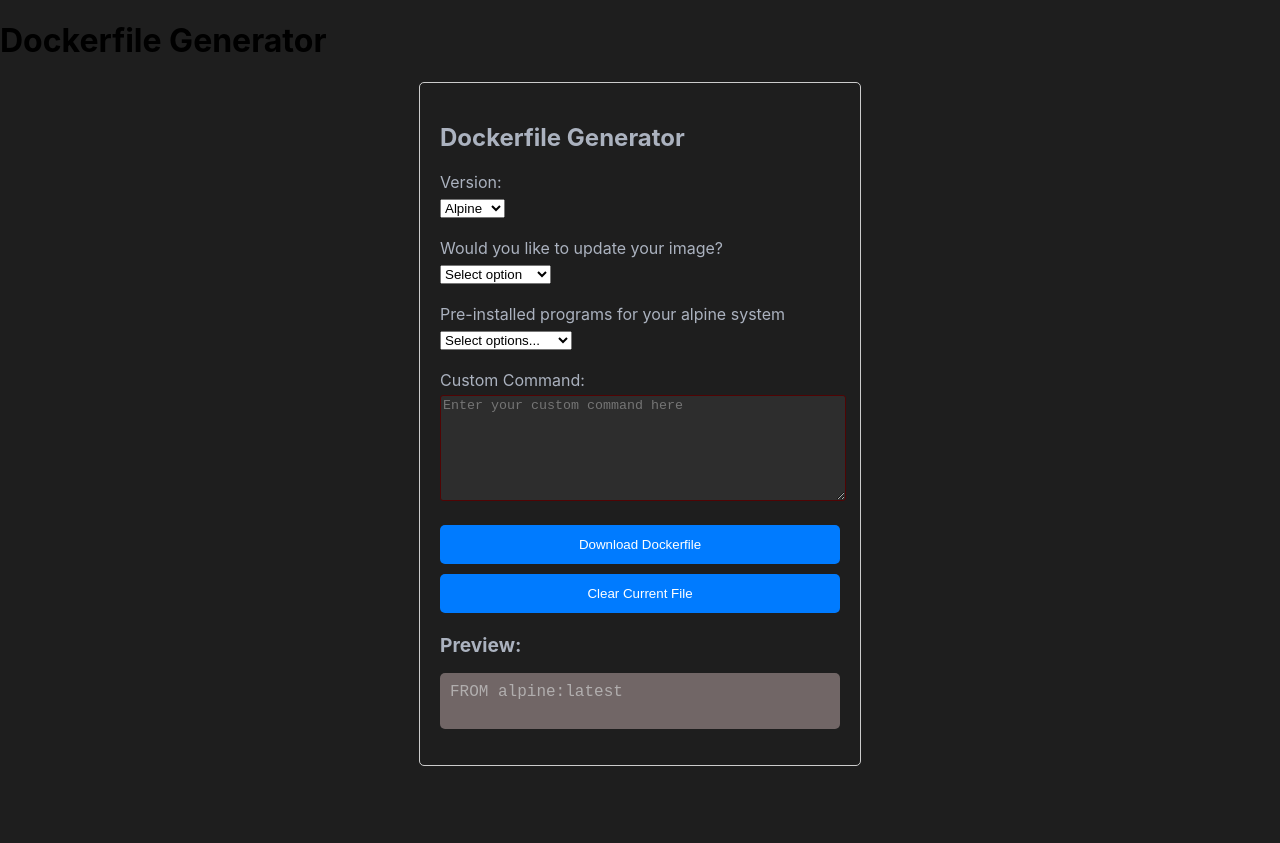
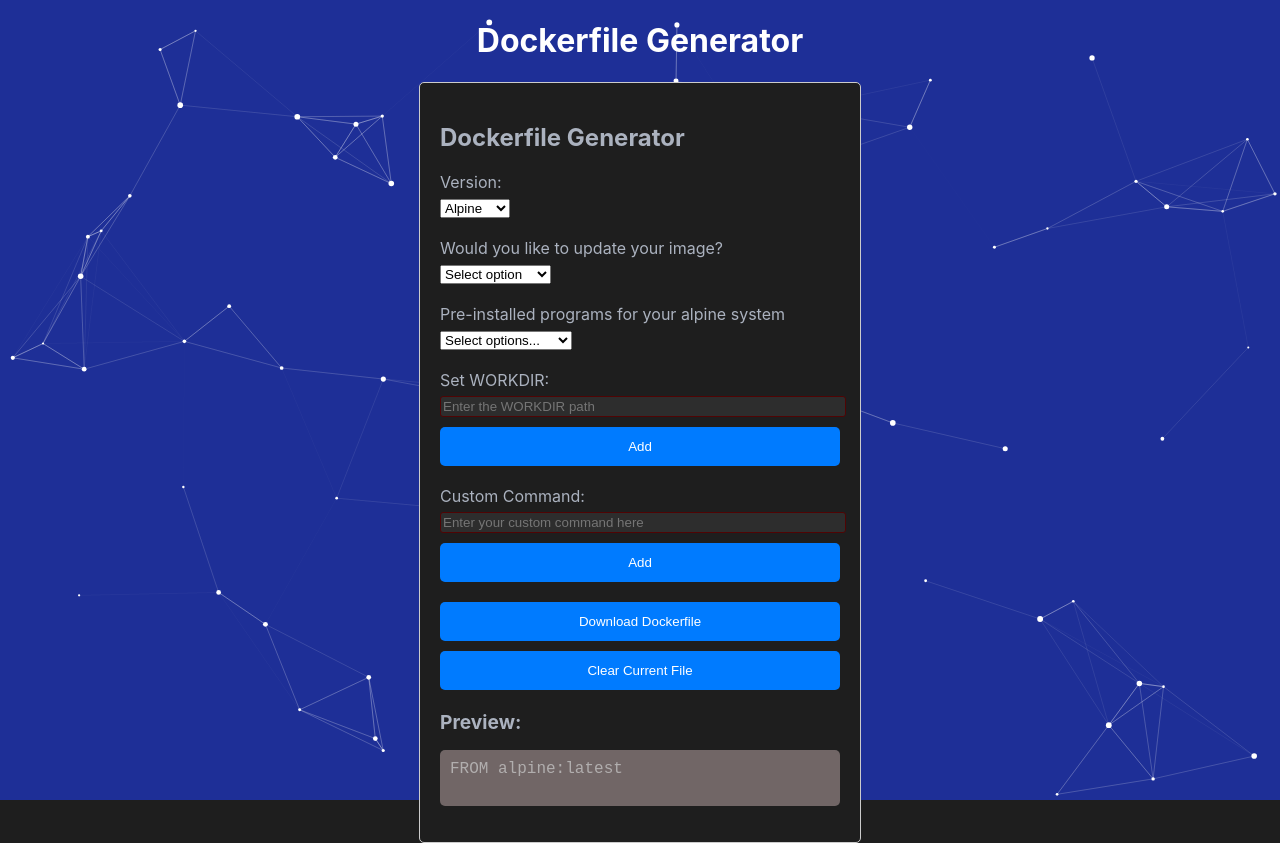
Before and after one commit to tblautenberg/DockerfileWebGen, a React (Create React App) app: page / in a window 1280 px wide. Before the commit the page ends 800 px from the top, so only its background shows below. Built offline with nearby package versions, Linux system fonts and the light colour scheme.

Commit message:
Add particles.js background and some more stuff

```diff
--- a/package.json
+++ b/package.json
@@ -6,9 +6,12 @@
     "@testing-library/jest-dom": "^5.17.0",
     "@testing-library/react": "^13.4.0",
     "@testing-library/user-event": "^13.5.0",
+    "@tsparticles/react": "^3.0.0",
+    "@tsparticles/slim": "^3.3.0",
     "react": "^18.2.0",
     "react-dom": "^18.2.0",
     "react-scripts": "5.0.1",
+    "react-tsparticles": "^2.12.2",
     "web-vitals": "^2.1.4"
   },
   "scripts": {
--- a/src/App.css
+++ b/src/App.css
@@ -2,37 +2,29 @@
   text-align: center;
 }
 
-.App-logo {
-  height: 40vmin;
-  pointer-events: none;
+.App-header {
+  background-color: transparent; /* Set the background color to transparent */
+  color: white;
+  margin-bottom: 20px; /* Add margin to separate from particles */
 }
 
-@media (prefers-reduced-motion: no-preference) {
-  .App-logo {
-    animation: App-logo-spin infinite 20s linear;
-  }
+
+.particles-container {
+  position: relative;
+  width: 100%;
+  height: 100%;
 }
 
-.App-header {
-  background-color: #282c34;
-  min-height: 100vh;
-  display: flex;
-  flex-direction: column;
-  align-items: center;
-  justify-content: center;
-  font-size: calc(10px + 2vmin);
-  color: white;
+#particles {
+  position: absolute;
+  top: 0;
+  left: 0;
+  width: 100%;
+  height: 100%;
+  z-index: -1; /* Ensure the particles are rendered as a background */
 }
 
-.App-link {
-  color: #61dafb;
+.dockerfile-generator-container {
+  position: relative;
+  z-index: 1; /* Ensure the DockerfileGenerator is rendered above the particles */
 }
-
-@keyframes App-logo-spin {
-  from {
-    transform: rotate(0deg);
-  }
-  to {
-    transform: rotate(360deg);
-  }
-}
--- a/src/App.js
+++ b/src/App.js
@@ -1,5 +1,7 @@
 import React from 'react';
 import DockerfileGenerator from './DockerfileGenerator';
+import ParticlesComponent from './components/particles';
+import './App.css';
 
 function App() {
   return (
@@ -7,7 +9,10 @@ function App() {
       <header className="App-header">
         <h1>Dockerfile Generator</h1>
       </header>
-      <DockerfileGenerator />
+      <div className="container">
+        <DockerfileGenerator className="dockerfile-generator" />
+        <ParticlesComponent id="particles" />
+      </div>
     </div>
   );
 }
--- a/src/DockerfileGenerator.css
+++ b/src/DockerfileGenerator.css
@@ -6,6 +6,7 @@
   border-radius: 5px;
   background-color: #1e1e1e; /* Dark background color */
   color: #d4d4d4; /* Text color */
+  text-align: left; /* Align text to the left */
 }
 
 body {
--- a/src/DockerfileGenerator.js
+++ b/src/DockerfileGenerator.js
@@ -4,41 +4,41 @@ import './DockerfileGenerator.css'; // Import CSS for styling
 function DockerfileGenerator() {
   const [version, setVersion] = useState('alpine');
   const [selectedOptions, setSelectedOptions] = useState([]);
+  const [workdir, setWorkdir] = useState(''); // State for WORKDIR
   const [customCommand, setCustomCommand] = useState(''); // State for custom command
-  const [dockerfilePreview, setDockerfilePreview] = useState('');
+  const [dockerfileContent, setDockerfileContent] = useState('');
 
   useEffect(() => {
     // Generate Dockerfile content based on user input
-    let dockerfileContent = `FROM ${version}:latest\n\n`; // Add a line break after FROM statement
+    let content = `FROM ${version}:latest\n\n`; // Add a line break after FROM statement
 
     selectedOptions.forEach(option => {
-      dockerfileContent += `${option}\n\n`; // Add option followed by a newline
+      content += `${option}\n\n`; // Add option followed by a newline
     });
 
-    if (customCommand.trim() !== '') {
-      dockerfileContent += `${customCommand}\n\n`; // Add custom command followed by a newline
-    }
-
-    setDockerfilePreview(dockerfileContent); // Update preview content
-  }, [version, selectedOptions, customCommand]); // Run this effect whenever inputs change
+    setDockerfileContent(content); // Update Dockerfile content
+  }, [version, selectedOptions]); // Run this effect whenever inputs change
 
   const handleOptionSelect = (e) => {
     const optionValue = e.target.value;
     setSelectedOptions(prevOptions => [...prevOptions, optionValue]); // Add the selected option to the array
   };
 
+  const handleAddWorkdir = () => {
+    if (workdir.trim() !== '') {
+      setSelectedOptions(prevOptions => [...prevOptions, `WORKDIR ${workdir}`]); // Add WORKDIR command to selected options
+      setWorkdir(''); // Reset WORKDIR field
+    }
+  };
+
+  const handleAddCustomCommand = () => {
+    if (customCommand.trim() !== '') {
+      setSelectedOptions(prevOptions => [...prevOptions, customCommand]); // Add custom command to selected options
+      setCustomCommand(''); // Reset custom command field
+    }
+  };
+
   const handleDownload = () => {
-    // Generate Dockerfile content based on user input
-    let dockerfileContent = `FROM ${version}:latest\n`;
-
-    selectedOptions.forEach(option => {
-      dockerfileContent += `${option}\n`; // Add option followed by a newline
-    });
-
-    if (customCommand.trim() !== '') {
-      dockerfileContent += `${customCommand}\n`; // Add custom command followed by a newline
-    }
-
     // Create a Blob and initiate download
     const blob = new Blob([dockerfileContent], { type: 'text/plain' });
     const url = URL.createObjectURL(blob);
@@ -53,8 +53,8 @@ function DockerfileGenerator() {
   const handleClear = () => {
     if (window.confirm('Are you sure you want to clear the current file?')) {
       setSelectedOptions([]);
-      setCustomCommand('');
-      setDockerfilePreview(`FROM ${version}:latest\n\n`);
+      setWorkdir(''); // Reset WORKDIR field
+      setCustomCommand(''); // Reset custom command field
     }
   };
 
@@ -70,6 +70,9 @@ function DockerfileGenerator() {
         >
           <option value="alpine">Alpine</option>
           <option value="debian">Debian</option>
+          <option value="ubuntu">Ubuntu</option>
+          <option value="centos">CentOS</option>
+          <option value="fedora">Fedora</option>
         </select>
       </div>
 
@@ -114,15 +117,27 @@ function DockerfileGenerator() {
       </div>
 
       <div className="input-group">
+        <label htmlFor="workdir">Set WORKDIR:</label>
+        <input
+          id="workdir"
+          type="text"
+          value={workdir}
+          onChange={(e) => setWorkdir(e.target.value)}
+          placeholder="Enter the WORKDIR path"
+        />
+        <button onClick={handleAddWorkdir}>Add</button>
+      </div>
+
+      <div className="input-group">
         <label htmlFor="customCommand">Custom Command:</label>
-        <textarea
+        <input
           id="customCommand"
+          type="text"
           value={customCommand}
           onChange={(e) => setCustomCommand(e.target.value)}
           placeholder="Enter your custom command here"
-          rows="5" // Set the number of rows
-          cols="50" // Set the number of columns
         />
+        <button onClick={handleAddCustomCommand}>Add</button>
       </div>
 
       <div className="button-group">
@@ -133,7 +148,7 @@ function DockerfileGenerator() {
       {/* Preview Section */}
       <div className="preview-section">
         <h3>Preview:</h3>
-        <pre>{dockerfilePreview}</pre>
+        <pre>{dockerfileContent}</pre>
       </div>
     </div>
   );
--- /dev/null
+++ b/src/components/particles.js
@@ -0,0 +1,108 @@
+import Particles, { initParticlesEngine } from "@tsparticles/react";
+import { useEffect, useMemo, useState } from "react";
+// import { loadAll } from "@/tsparticles/all"; // if you are going to use `loadAll`, install the "@tsparticles/all" package too.
+// import { loadFull } from "tsparticles"; // if you are going to use `loadFull`, install the "tsparticles" package too.
+import { loadSlim } from "@tsparticles/slim"; // if you are going to use `loadSlim`, install the "@tsparticles/slim" package too.
+// import { loadBasic } from "@tsparticles/basic"; // if you are going to use `loadBasic`, install the "@tsparticles/basic" package too.
+
+
+
+const ParticlesComponent = (props) => {
+
+  const [init, setInit] = useState(false);
+  // this should be run only once per application lifetime
+  useEffect(() => {
+    initParticlesEngine(async (engine) => {
+      // you can initiate the tsParticles instance (engine) here, adding custom shapes or presets
+      // this loads the tsparticles package bundle, it's the easiest method for getting everything ready
+      // starting from v2 you can add only the features you need reducing the bundle size
+      //await loadAll(engine);
+      //await loadFull(engine);
+      await loadSlim(engine);
+      //await loadBasic(engine);
+    }).then(() => {
+      setInit(true);
+    });
+  }, []);
+
+  const particlesLoaded = (container) => {
+    console.log(container);
+  };
+
+
+  const options = useMemo(
+    () => ({
+      background: {
+        color: {
+          value: "#1E2F97",
+        },
+      },
+      fpsLimit: 120,
+      interactivity: {
+        events: {
+          onClick: {
+            enable: true,
+            mode: "repulse",
+          },
+          onHover: {
+            enable: true,
+            mode: 'grab',
+          },
+        },
+        modes: {
+          push: {
+            distance: 200,
+            duration: 15,
+          },
+          grab: {
+            distance: 150,
+          },
+        },
+      },
+      particles: {
+        color: {
+          value: "#FFFFFF",
+        },
+        links: {
+          color: "#FFFFFF",
+          distance: 150,
+          enable: true,
+          opacity: 0.3,
+          width: 1,
+        },
+        move: {
+          direction: "none",
+          enable: true,
+          outModes: {
+            default: "bounce",
+          },
+          random: true,
+          speed: 1,
+          straight: false,
+        },
+        number: {
+          density: {
+            enable: true,
+          },
+          value: 150,
+        },
+        opacity: {
+          value: 1.0,
+        },
+        shape: {
+          type: "circle",
+        },
+        size: {
+          value: { min: 1, max: 3 },
+        },
+      },
+      detectRetina: true,
+    }),
+    [],
+  );
+
+
+  return <Particles id={props.id} init={particlesLoaded} options={options} />;
+};
+
+export default ParticlesComponent;
```
Also changed, not shown: 1 other file (tests, documents, lock files or other folders).
